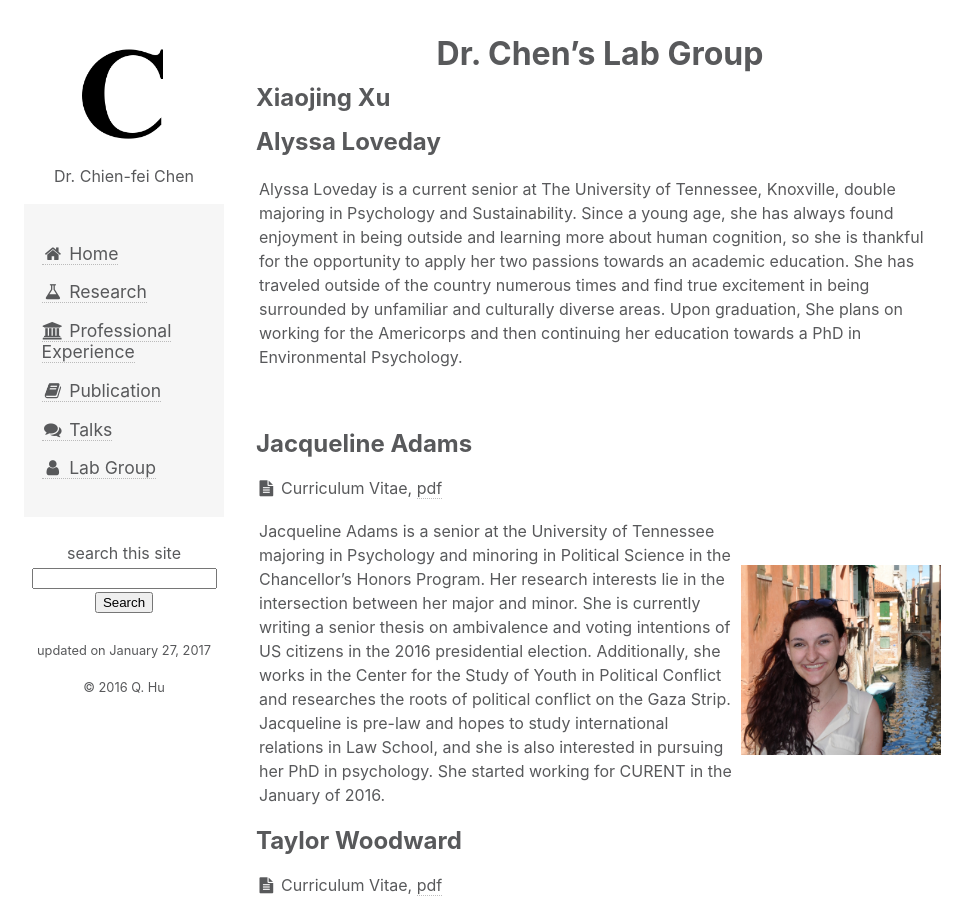
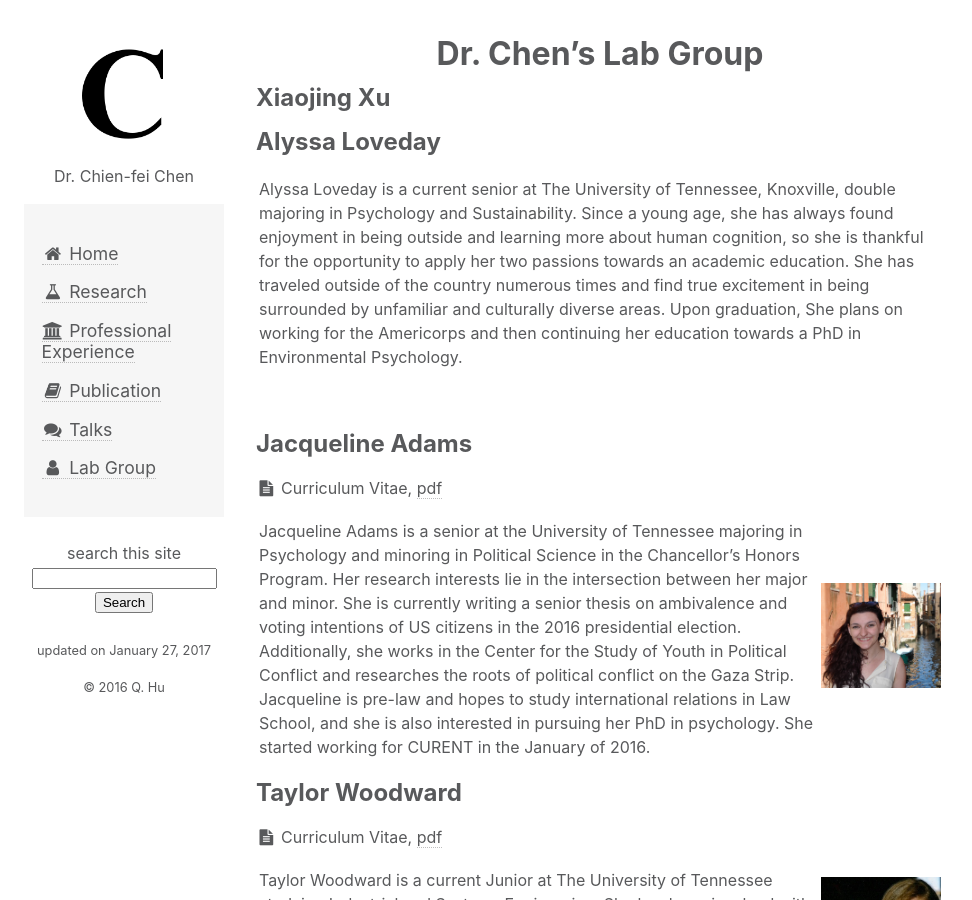
Before and after one commit to chien-fei-chen/chien-fei-chen.github.io, a Jekyll site: the page built from lab.md, in a window 1280 px wide and 900 px high. Shown: the whole window, without its empty margins (136-1108 px from the left). Built offline with Jekyll 4.4.1, drawn with Linux system fonts in a browser that asks for light colours; nearby versions of some CDN libraries.

Commit message:
Update
Image resizes

```diff
--- a/lab.md
+++ b/lab.md
@@ -34,7 +34,7 @@ title: Lab Group
     and she is also interested in pursuing her PhD in psychology. She started working for CURENT in the January of 2016.
 </td>
 <td align="right">
-    <img src="assets/img/Jacqueline.JPG" alt="Jacqueline Adam's portrait" style="width:200px;height:190px;">
+    <img src="assets/img/Jacqueline.JPG" alt="Jacqueline Adam's portrait" style="width:120px;height:105px;">
 </td>
 </tr>
 </table>
@@ -49,7 +49,7 @@ title: Lab Group
      technology of smart home energy management systems and demand response programs. Other interests include traveling,  psychology, and promoting women involvement in STEM.
 </td>
 <td align="right">
-    <img src="assets/img/Woodward.jpg" alt="Taylor Woodwards's portrait" style="width:120px;height:180px;">
+    <img src="assets/img/Woodward.jpg" alt="Taylor Woodwards's portrait" style="width:120px;height:168px;">
 </td>
 </tr>
 </table>
@@ -64,7 +64,7 @@ title: Lab Group
     include health and fitness and outdoor activities.
 </td>
 <td align="right">
-    <img src="assets/img/Islam.PNG" alt="Faiza Islam's portrait" style="width:120px;height:180px;">
+    <img src="assets/img/Islam.PNG" alt="Faiza Islam's portrait" style="width:120px;height:213px;">
 </td>
 </tr>
 </table>
```
